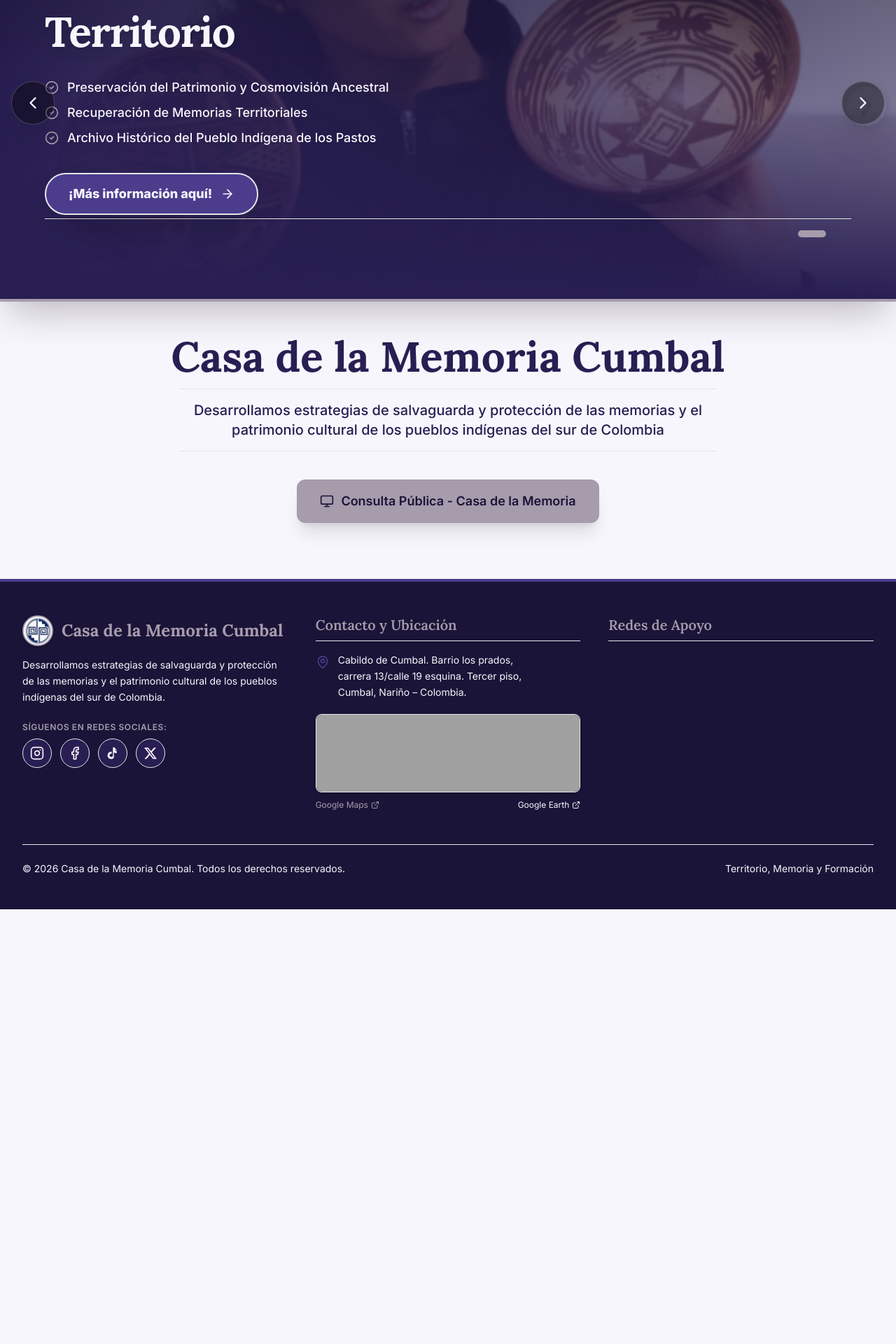
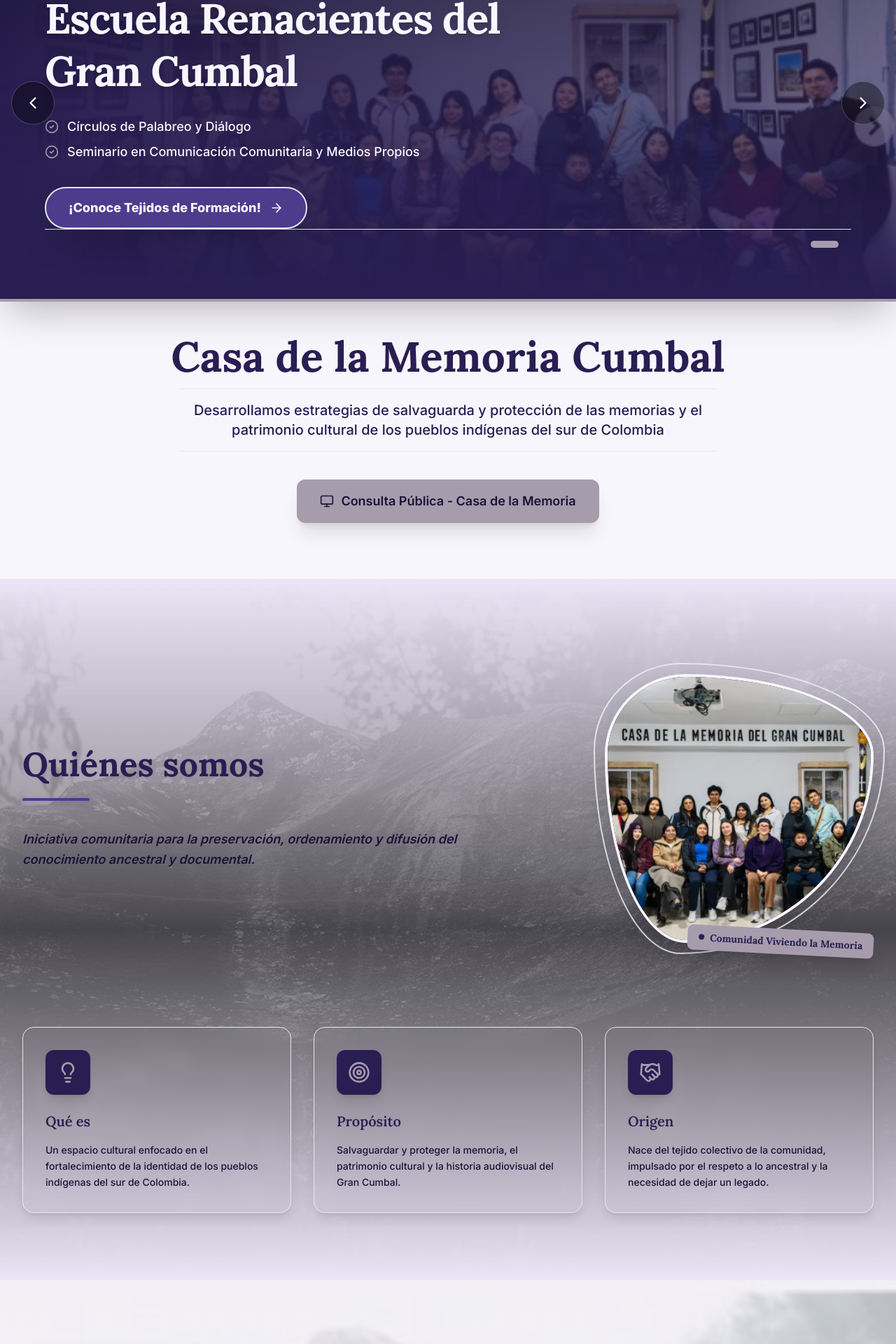
Before and after one commit to danielguadir/casa-memoria-web, a Next.js app: page / in a window 1280 px wide. Shown: the part 219-2139 px from the top of the page at 70% size. Before the commit the page ends 1518 px from the top, so only its background shows below. Built offline with nearby package versions, Linux system fonts and the light colour scheme; grey boxes are pictures that could not be loaded.

Commit message:
fix: solucionar politica CSP para OpenStreetMap e integrar renderizado de todas las secciones en landing

```diff
--- a/next.config.mjs
+++ b/next.config.mjs
@@ -37,7 +37,7 @@ const nextConfig = {
           },
           {
             key: 'Content-Security-Policy',
-            value: "default-src 'self'; script-src 'self' 'unsafe-inline' 'unsafe-eval'; style-src 'self' 'unsafe-inline' https://fonts.googleapis.com; font-src 'self' https://fonts.gstatic.com data:; img-src 'self' data: blob: https:; connect-src 'self' https:; frame-ancestors 'none';",
+            value: "default-src 'self'; script-src 'self' 'unsafe-inline' 'unsafe-eval'; style-src 'self' 'unsafe-inline' https://fonts.googleapis.com; font-src 'self' https://fonts.gstatic.com data:; img-src 'self' data: blob: https:; connect-src 'self' https:; frame-src 'self' https://www.openstreetmap.org https://*.openstreetmap.org https://www.facebook.com https://*.facebook.com; frame-ancestors 'none';",
           },
         ],
       },
--- a/src/app/page.tsx
+++ b/src/app/page.tsx
@@ -8,7 +8,7 @@ import AdminDashboard from '@/components/admin/AdminDashboard';
 import { useAuth } from '@/context/AuthContext';
 
 export default function Home() {
-  const { activeView, activeSection } = useAuth();
+  const { activeView } = useAuth();
 
   if (activeView === 'admin') {
     return (
@@ -20,10 +20,10 @@ export default function Home() {
 
   return (
     <div className="animate-in fade-in duration-300 space-y-0">
-      {activeSection === 'inicio' && <Hero />}
-      {activeSection === 'sobre-el-proceso' && <SobreProceso />}
-      {activeSection === 'convocatoria' && <Convocatoria />}
-      {activeSection === 'centro-documentacion' && <CentroDocumentacion />}
+      <Hero />
+      <SobreProceso />
+      <Convocatoria />
+      <CentroDocumentacion />
     </div>
   );
 }
--- a/src/components/Navbar.tsx
+++ b/src/components/Navbar.tsx
@@ -55,7 +55,13 @@ export default function Navbar() {
         footerEl.scrollIntoView({ behavior: 'smooth' });
       }
     } else {
-      window.scrollTo({ top: 0, behavior: 'smooth' });
+      const elementId = sectionKey === 'inicio' ? 'inicio' : sectionKey;
+      const el = document.getElementById(elementId);
+      if (el) {
+        el.scrollIntoView({ behavior: 'smooth' });
+      } else {
+        window.scrollTo({ top: 0, behavior: 'smooth' });
+      }
     }
   };
 
```
